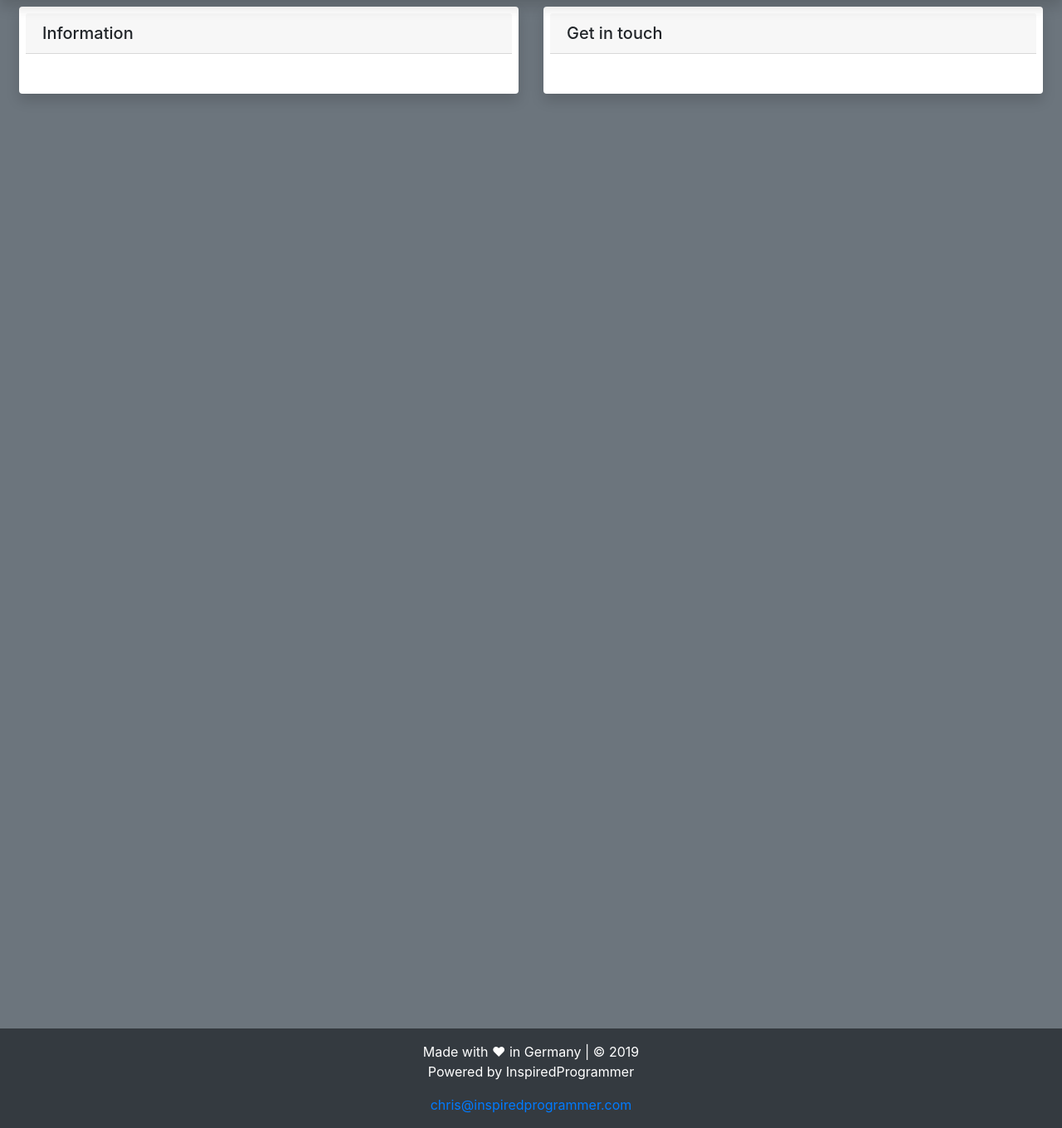
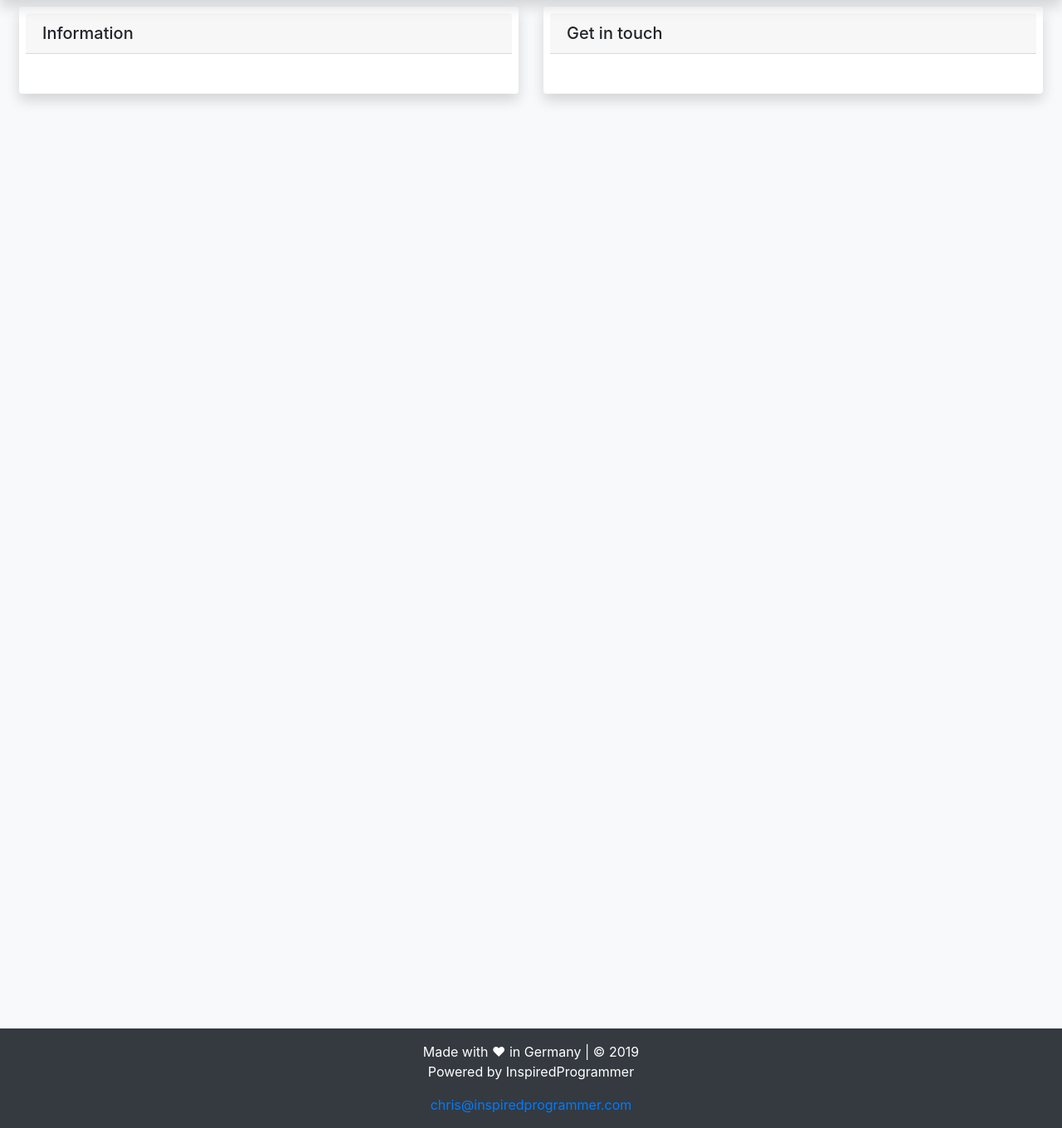
Before and after one commit to hera75113/ServerMonitor, a Flask app: page /info in a window 1280 px wide. Shown: the part 56-1416 px from the top of the page at 83% size. Run offline with Flask 2, Linux system fonts and the light colour scheme; some libraries are stand-ins or nearby versions.

Commit message:
Change bg color to bg-light

```diff
--- a/monitor/templates/base.html
+++ b/monitor/templates/base.html
@@ -13,7 +13,7 @@
     <title>{% block title %}{% endblock %}</title>
   </head>
 
-  <body class="bg-secondary">
+  <body class="bg-light">
     <nav class="navbar fixed-top navbar-expand-lg navbar-dark bg-dark shadow">
       <a class="navbar-brand" href="#">
         <img src="/static/img/icon.svg" width="30" height="30" class="d-inline-block align-top" alt="">
```
